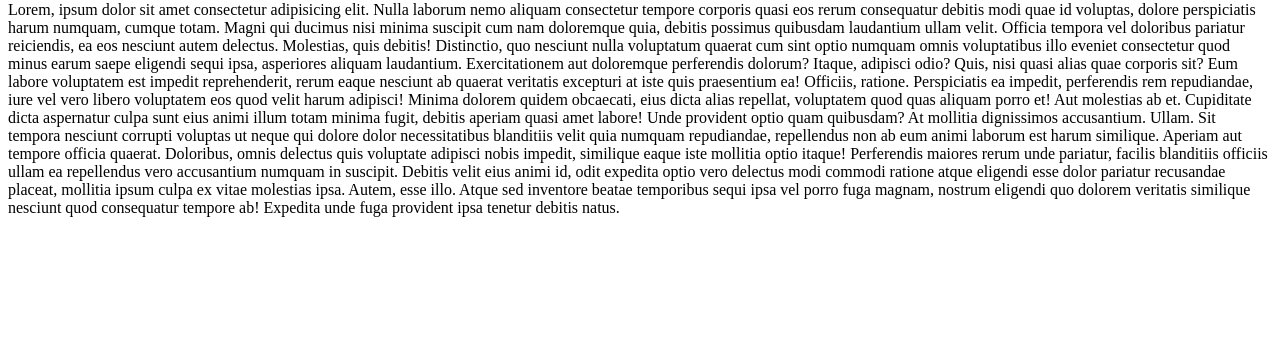
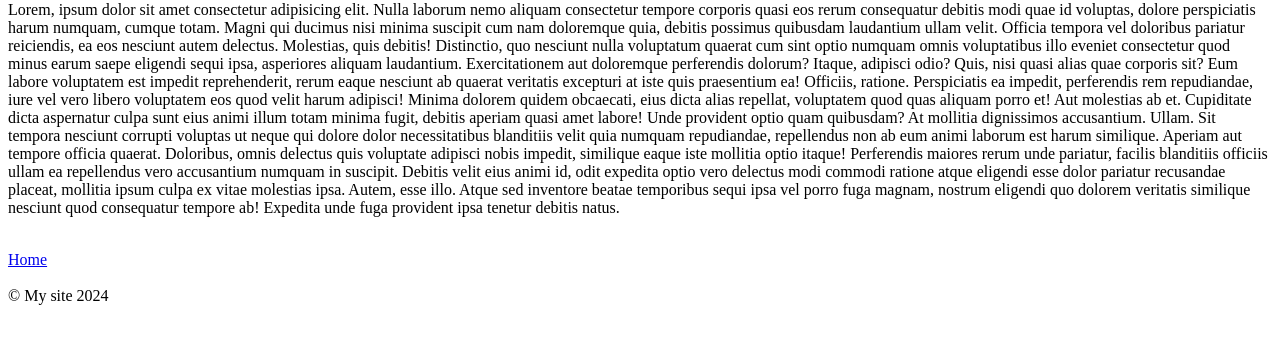
Before and after one commit to yynnw/capstone1, a plain HTML site: page about.html in a window 1280 px wide. Shown: the part 79-422 px from the top of the page. Drawn offline with Linux system fonts and the light colour scheme.

Commit message:
Add files via upload

```diff
--- a/about.html
+++ b/about.html
@@ -17,6 +17,12 @@
     Doloribus, omnis delectus quis voluptate adipisci nobis impedit, similique eaque iste mollitia optio itaque! Perferendis maiores rerum unde pariatur, facilis blanditiis officiis ullam ea repellendus vero accusantium numquam in suscipit.
     Debitis velit eius animi id, odit expedita optio vero delectus modi commodi ratione atque eligendi esse dolor pariatur recusandae placeat, mollitia ipsum culpa ex vitae molestias ipsa. Autem, esse illo.
     Atque sed inventore beatae temporibus sequi ipsa vel porro fuga magnam, nostrum eligendi quo dolorem veritatis similique nesciunt quod consequatur tempore ab! Expedita unde fuga provident ipsa tenetur debitis natus.</p>
+    <br>
+    <a href="./index.html">Home</a>
+    <footer>
+        <br>
+        &copy My site 2024
+    </footer>
 
 </body>
 </html>
```
